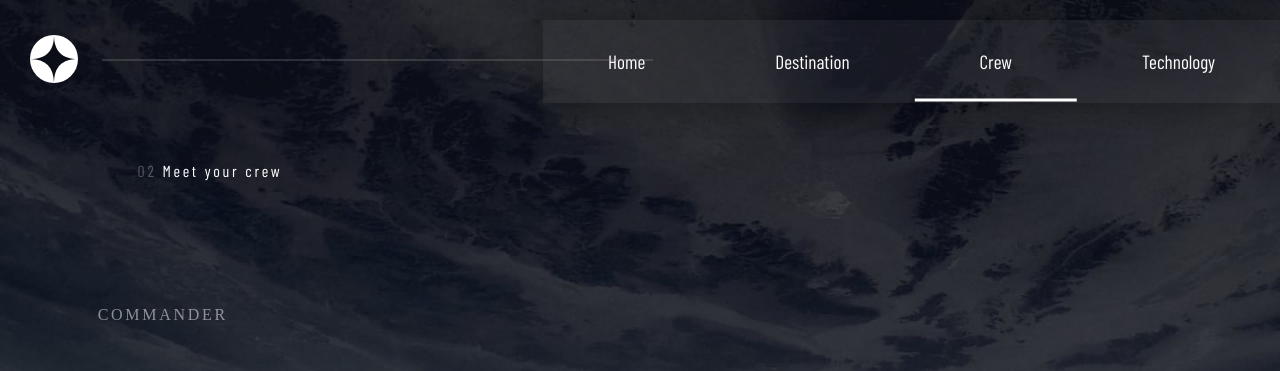
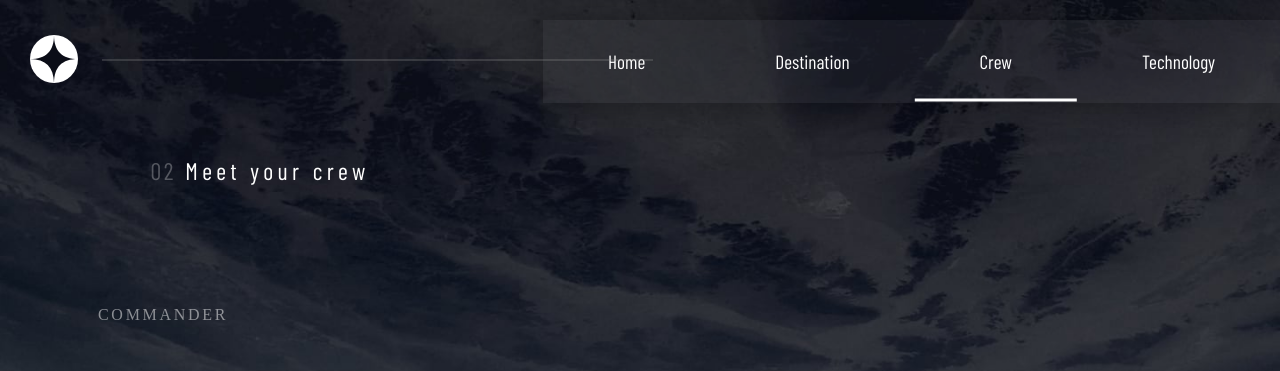
Before and after one commit to Mohamedibrahimfe/space-tourism, a React (Create React App) app in the folder space-tourism/: page /crew in a window 1280 px wide. Shown: the top 371 px of the page. Built offline with nearby package versions, Linux system fonts and the light colour scheme; a web font is replaced by a local one.

Commit message:
all animation done

```diff
--- a/space-tourism/package.json
+++ b/space-tourism/package.json
@@ -6,6 +6,7 @@
     "@testing-library/jest-dom": "^5.17.0",
     "@testing-library/react": "^13.4.0",
     "@testing-library/user-event": "^13.5.0",
+    "animate.css": "^4.1.1",
     "react": "^18.3.1",
     "react-dom": "^18.3.1",
     "react-scripts": "5.0.1",
--- a/space-tourism/src/index.js
+++ b/space-tourism/src/index.js
@@ -15,6 +15,9 @@ import "./styles/Home.css";
 import "./styles/Dest.css";
 import "./styles/Crew.css";
 import "./styles/Technology.css";
+
+
+import "animate.css";
 
 const data = {
   destinations: [
--- a/space-tourism/src/pages/Crew.jsx
+++ b/space-tourism/src/pages/Crew.jsx
@@ -6,8 +6,12 @@ const Crew = (props) => {
       while (item.name === active) {
         return (
           <div key={item.name}>
-            <h1 className="role">{item.role}</h1>
-            <h2 className="crew-name">{item.name}</h2>
+            <h1 className="role animate__animated animate__rubberBand">
+              {item.role}
+            </h1>
+            <h2 className="crew-name animate__animated animate__fadeIn animate__delay-1s">
+              {item.name}
+            </h2>
             <p className="crew-bio">{item.bio}</p>
           </div>
         );
--- a/space-tourism/src/pages/Destination.jsx
+++ b/space-tourism/src/pages/Destination.jsx
@@ -26,11 +26,15 @@ const Destination = (props) => {
         </h1>
       </div>
 
-      <ul className="dest-list">
+      <ul className="dest-list animate__animated animate__fadeIn animate__delay-1s">
         {props.destData.map((item) => {
           return (
             <li key={item.name} onClick={() => setActive(item.name)}>
-              <h1 className={active === item.name ? "active" : ""}>
+              <h1
+                className={
+                  active === item.name ? "active animate__heartBeat" : ""
+                }
+              >
                 {item.name}
               </h1>
             </li>
@@ -42,13 +46,13 @@ const Destination = (props) => {
         <p>{props.destData.find((item) => item.name === active).description}</p>
         <hr></hr>
         <div className="distance">
-          <div>
+          <div className="animate__animated animate__flash">
             <h2>avg. distance</h2>
             <h6>
               {props.destData.find((item) => item.name === active).distance}
             </h6>
           </div>
-          <div>
+          <div className="animate__animated animate__flash">
             <h2>est. travel time</h2>
             <h6>
               {props.destData.find((item) => item.name === active).travel}
--- a/space-tourism/src/pages/Home.jsx
+++ b/space-tourism/src/pages/Home.jsx
@@ -19,8 +19,8 @@ const Home = () => {
         src="./assets/home/background-home-desktop.jpg"
         alt="The moon and stars in space"
       />
-      <div className="content">
-        <div className="text">
+      <div className="content ">
+        <div className="text animate__animated animate__fadeInLeft animate__delay-0.5s">
           <h1>So, you want to travel to</h1>
           <h2>Space</h2>
           <p>
@@ -31,7 +31,10 @@ const Home = () => {
           </p>
         </div>
         <div className="explore-container">
-          <Link to="/destination" className="explore">
+          <Link
+            to="/destination"
+            className="explore animate__animated animate__fadeInRight animate__delay-1s"
+          >
             Explore
           </Link>
         </div>
--- a/space-tourism/src/pages/Technology.jsx
+++ b/space-tourism/src/pages/Technology.jsx
@@ -36,7 +36,11 @@ const Technology = (props) => {
                 setActive(item.name);
                 setActiveNumber(index + 1);
               }}
-              className={active === item.name ? "active" : ""}
+              className={
+                active === item.name
+                  ? "active animate__animated animate__rubberBand"
+                  : ""
+              }
             >
               <p className="number">{numbers.indexOf(index) + 2}</p>
             </li>
@@ -44,8 +48,12 @@ const Technology = (props) => {
         })}
       </ul>
       <div className="tech-info">
-        <h1 className="tech-title">The terminology...</h1>
-        <h2 className="tech-name">{active}</h2>
+        <h1 className="tech-title animate__animated animate__rubberBand">
+          The terminology...
+        </h1>
+        <h2 className="tech-name animate__animated animate__fadeIn animate__delay-1s">
+          {active}
+        </h2>
         <p className="tech-description">
           {props.techData[activeNumber - 1].description}
         </p>
--- a/space-tourism/src/styles/Dest.css
+++ b/space-tourism/src/styles/Dest.css
@@ -123,17 +123,23 @@
   color: #d0d6f9;
 }
 @media (min-width: 768px) {
-  .destination .title{
+  .title h1 {
+    font-size: 22px;
+  }
+  .title h1 span{
+    font-size: 22px;
+  }
+  .destination .title {
     left: 150px;
   }
-  .destination .dest-list{
+  .destination .dest-list {
     top: 50%;
     margin-bottom: 50px;
   }
-  .destination .details p{
+  .destination .details p {
     width: 60%;
   }
-  .distance{
+  .distance {
     display: flex;
     flex-direction: row;
   }
@@ -153,37 +159,48 @@
     text-transform: uppercase;
     margin-bottom: 5px;
   }
-  .details h1{
+  .details h1 {
     margin-bottom: 25px;
   }
 }
 @media (min-width: 1200px) {
-  .title{
+  .title h1 {
+    margin-left: 100px;
+    font-size: 24px;
+    letter-spacing: 4.3625px;
+  }
+  .title h1 span{
+    font-size: 24px;
+  }
+  .title {
     top: 150px;
-    left: 210px!important;
+    left: 210px !important;
   }
-  .dest-list{
-    top: 30%!important;
-    margin-left: 16.5%;
+  .dest-list {
+    top: 30% !important;
+    margin-left: 18.3%;
   }
-  .destination .details{
-    top: 55%!important;
+  .dest-list li h1 {
+    font-size: 18px;
+    letter-spacing: 3.7px;
+  }
+  .destination .details {
+    top: 55% !important;
     margin-left: 18%;
     text-align: left;
   }
-  .destination .details p{
+  .destination .details p {
     width: 20%;
     text-align: left;
   }
-  .distance{
-    text-align: left!important;
+  .distance {
+    text-align: left !important;
     justify-content: flex-start;
     align-items: flex-start;
   }
-  .distance div h2{
+  .distance div h2 {
     letter-spacing: 3.3625px;
   }
-  .details hr{
-
+  .details hr {
   }
 }
```
Also changed, not shown: 1 other file (tests, documents, lock files or other folders).
